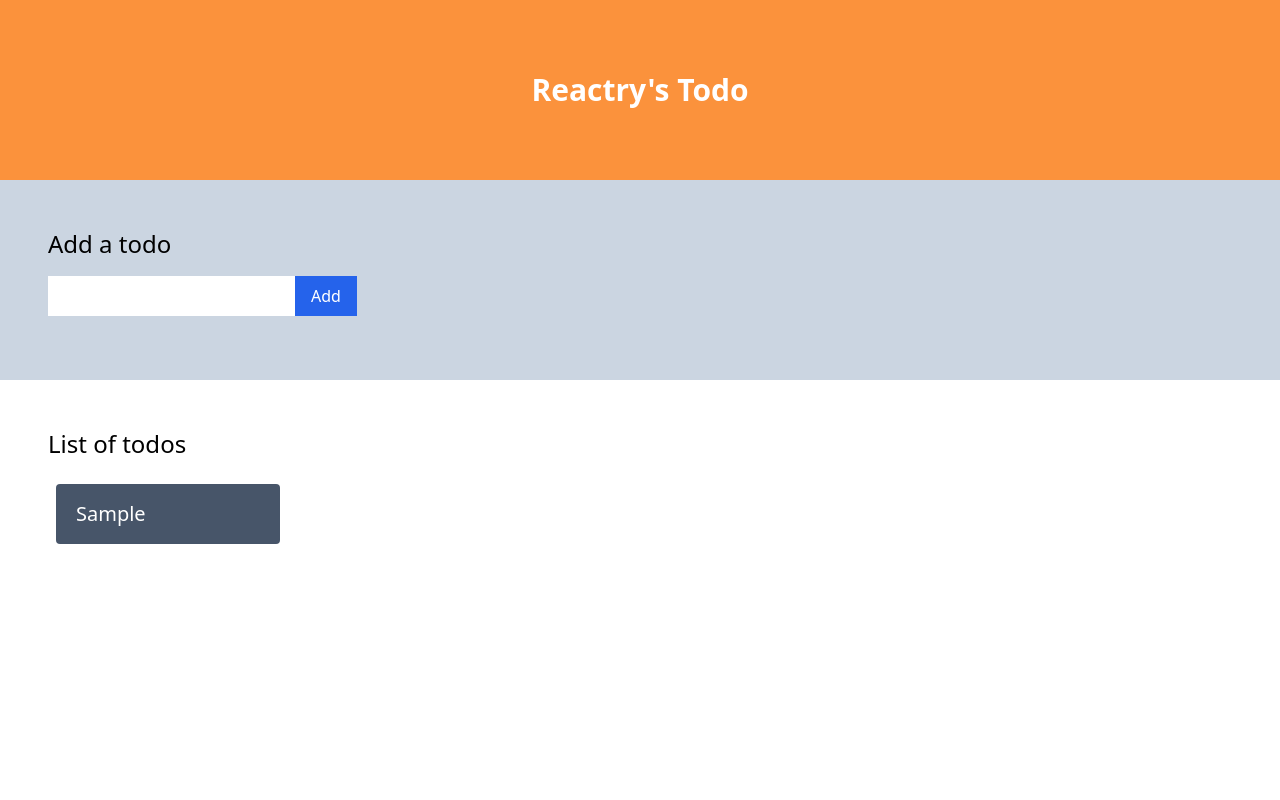
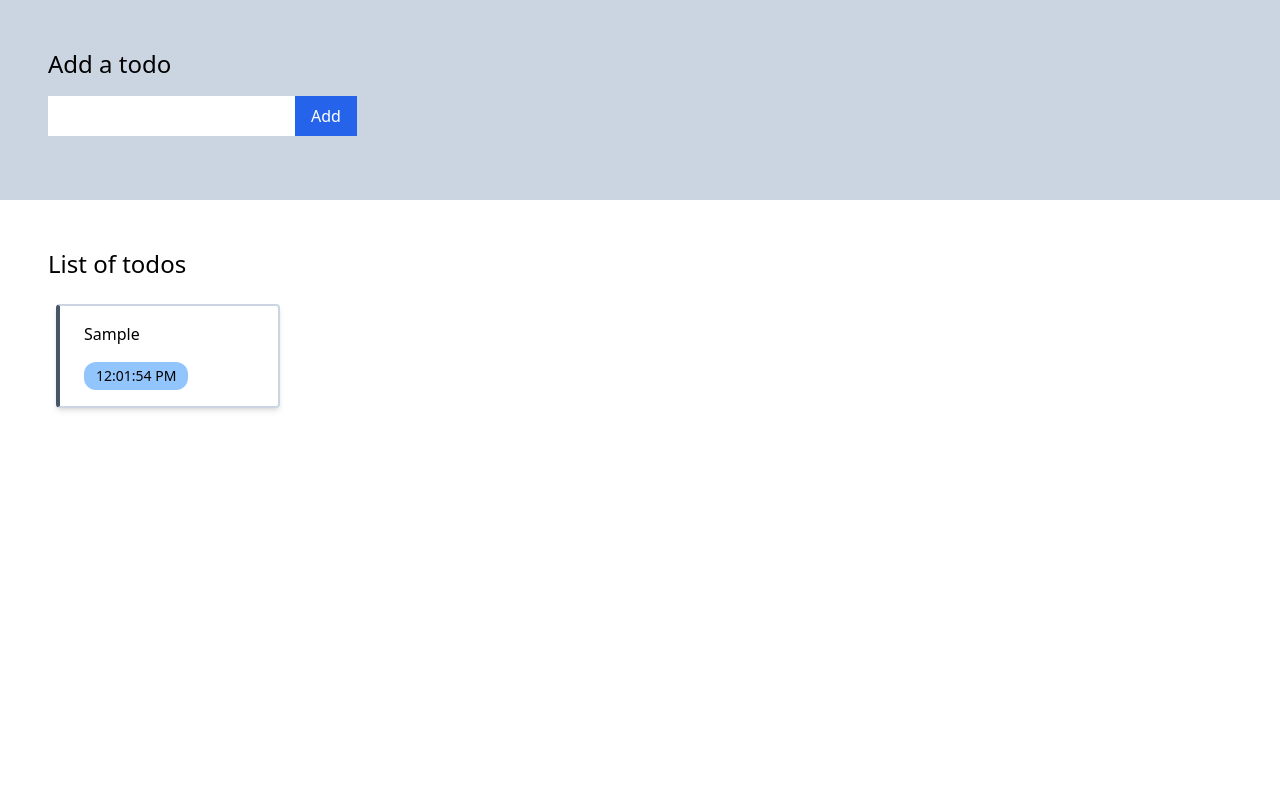
Before and after one commit to reactry/todo, a React (Create React App) app: page / in a window 1280 px wide. Both pictures are taken after typing "Sample" into the empty fields and a click on the button "Add". Shown: the top 800 px of the page. Built offline with nearby package versions, Linux system fonts and the light colour scheme.

Commit message:
Hid header, changed footer color, styled TodoItem and added date

```diff
--- a/src/FooterComponent/FooterComponent.js
+++ b/src/FooterComponent/FooterComponent.js
@@ -3,7 +3,7 @@
 
 function FooterComponent () {
 	return (
-		<div className="FooterComponent bg-orange-800 text-white p-12">
+		<div className="FooterComponent bg-blue-800 text-white p-12">
 			<h4 className="text-xl py-12 font-bold text-center">© Copyright 2022, Ankur Seth (<a href="https://github.com/iaseth" className="text-blue-300 p-1">GitHub</a>).</h4>
 		</div>
 	);
--- a/src/HeaderComponent/HeaderComponent.js
+++ b/src/HeaderComponent/HeaderComponent.js
@@ -3,7 +3,7 @@
 
 function HeaderComponent () {
 	return (
-		<div className="HeaderComponent bg-orange-400 text-white p-12">
+		<div className="HeaderComponent bg-blue-500 text-white p-12 hidden">
 			<h1 className="text-center text-3xl py-6 font-bold">Reactry's Todo</h1>
 		</div>
 	);
--- a/src/InputComponent/InputComponent.js
+++ b/src/InputComponent/InputComponent.js
@@ -13,7 +13,10 @@ function InputComponent ({todos, setTodos}) {
 		e.preventDefault();
 		let text = todoText.trim();
 		if (text) {
-			setTodos([text, ...todos]);
+			setTodos([{
+				text: text,
+				date: new Date()
+			}, ...todos]);
 			setTodoText("");
 		}
 		console.log("Added todo: " + todoText);
--- a/src/OutputComponent/TodoItem.js
+++ b/src/OutputComponent/TodoItem.js
@@ -3,8 +3,15 @@
 
 function TodoItem ({todo}) {
 	return (
-		<div className="bg-slate-600 text-white rounded w-56 py-4 px-5 my-6 mx-2 inline-block" >
-			<h4 className="text-xl">{todo}</h4>
+		<div className="border-slate-300 border-l-slate-600 border-2 border-l-4 shadow-md rounded w-56 py-4 px-6 my-6 mx-2 inline-block" >
+			<div className="">
+				<div className="mb-4">
+					<h4 className="text-base">{todo.text}</h4>
+				</div>
+				<div className="bg-blue-300 px-3 py-1 text-sm inline-block rounded-xl">
+					<h6>{todo.date.toLocaleTimeString()}</h6>
+				</div>
+			</div>
 		</div>
 	);
 }
```
